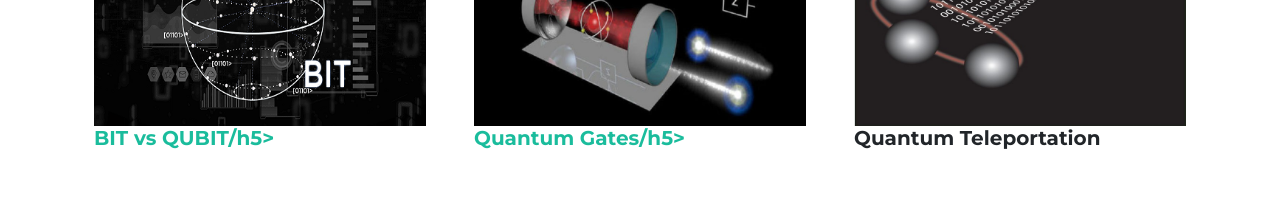
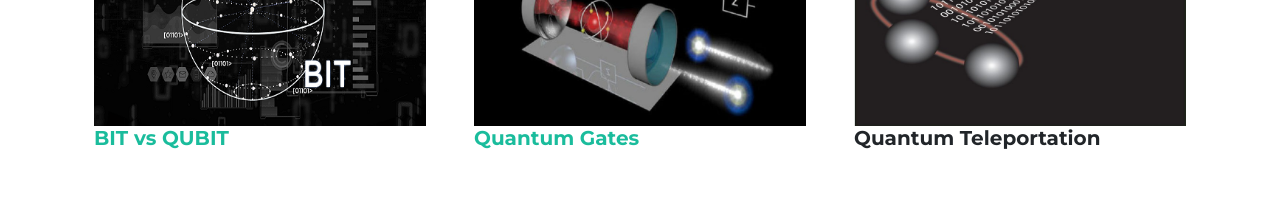
Before and after one commit to AvidQuantum/avidquantum.github.io, a plain HTML site: page defaultsite/index.html in a window 1280 px wide. Shown: the part 1080-1291 px from the top of the page. Drawn offline with nearby package versions, Linux system fonts and the light colour scheme.

Commit message:
new_changes006

```diff
--- a/defaultsite/index.html
+++ b/defaultsite/index.html
@@ -72,7 +72,7 @@
                                 <div class="portfolio-item-caption-content text-center text-white"><i class="fas fa-plus fa-3x"></i></div>
                             </div>
                             <img class="img-fluid" src="assets/img/portfolio/course0.png" alt="" />
-                            <p class="masthead-subheading font-weight-light mb-0"><h5>BIT vs QUBIT/h5></p>
+                            <p class="masthead-subheading font-weight-light mb-0"><h5>BIT vs QUBIT</h5></p>
                         </div>
                     </a>
                     </div>
@@ -83,7 +83,7 @@
                                 <div class="portfolio-item-caption-content text-center text-white"><i class="fas fa-plus fa-3x"></i></div>
                             </div>
                             <img class="img-fluid" src="assets/img/portfolio/QuantumGates.jpg" alt="" />
-                            <p class="masthead-subheading font-weight-light mb-0"><h5>Quantum Gates/h5></p>
+                            <p class="masthead-subheading font-weight-light mb-0"><h5>Quantum Gates</h5></p>
                         </div>
                     </a>
                     </div>
```
